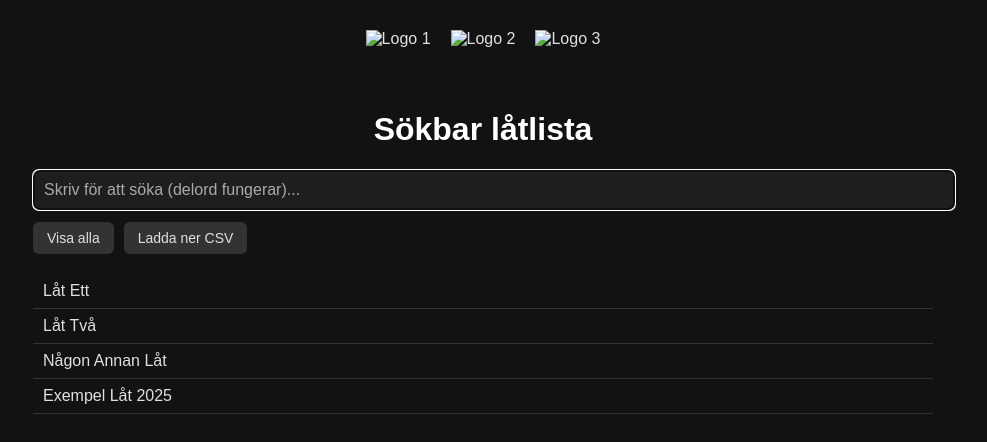
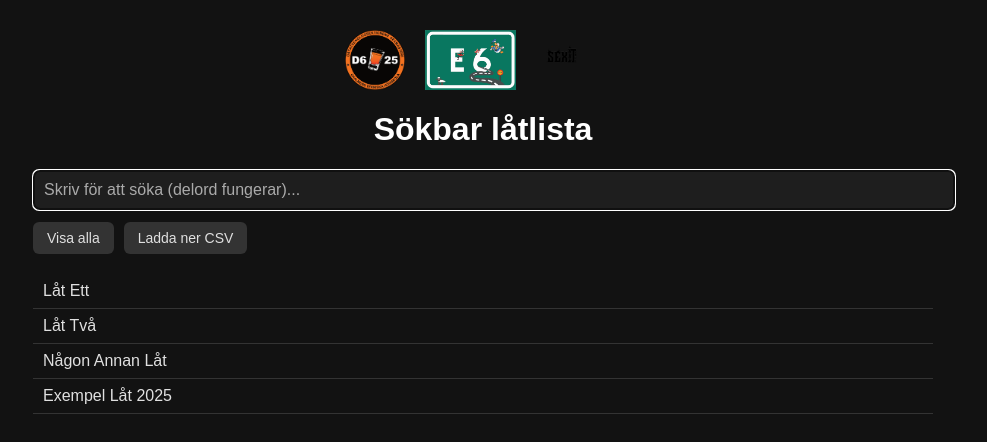
Before and after one commit to Therealonee75/Songlist, a plain HTML site: page index.html in a window 1280 px wide. Shown: the whole page, without its empty margins (157-1144 px from the left). Drawn offline with Linux system fonts and the light colour scheme.

Commit message:
Update index.html

```diff
--- a/index.html
+++ b/index.html
@@ -73,9 +73,9 @@
 </head>
 <body>
   <header>
-    <img src="logo1.png" alt="Logo 1">
-    <img src="logo2.png" alt="Logo 2">
-    <img src="logo3.png" alt="Logo 3">
+    <img src="D625_marke_digital.png" alt="Logo 1">
+    <img src="e6_logga.jpeg" alt="Logo 2">
+    <img src="sexIT_logga.png" alt="Logo 3">
   </header>
 
   <h1>Sökbar låtlista</h1>
```
